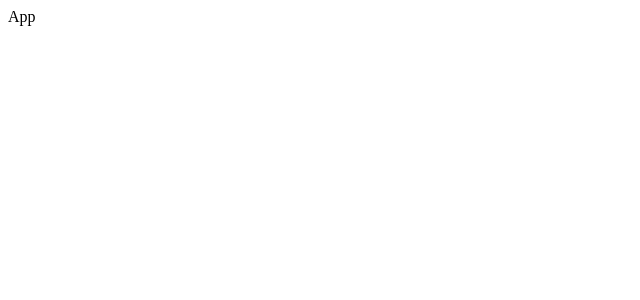
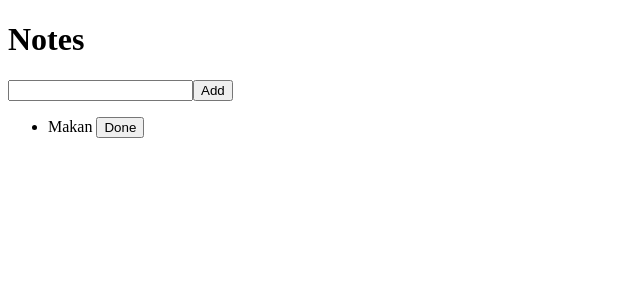
Before and after one commit to luthfizone/note-app, a React (Vite) app: page / in a window 1280 px wide. Shown: the top 300 px of the page, without its empty margins (0-640 px from the left). Built offline with nearby package versions, Linux system fonts and the light colour scheme.

Commit message:
feat: add structure web apps

```diff
--- a/src/App.jsx
+++ b/src/App.jsx
@@ -1,5 +1,34 @@
 function App() {
-  return <div>App</div>;
+  return (
+    <div className="app">
+      <Header />
+      <InputNotes />
+      <NotesList />
+    </div>
+  );
+}
+
+function Header() {
+  return <h1>Notes</h1>;
+}
+
+function InputNotes() {
+  return (
+    <form>
+      <input type="text" name="notes" id="notes" />
+      <button>Add</button>
+    </form>
+  );
+}
+
+function NotesList() {
+  return (
+    <ul>
+      <li>
+        Makan <button>Done</button>
+      </li>
+    </ul>
+  );
 }
 
 export default App;
```
